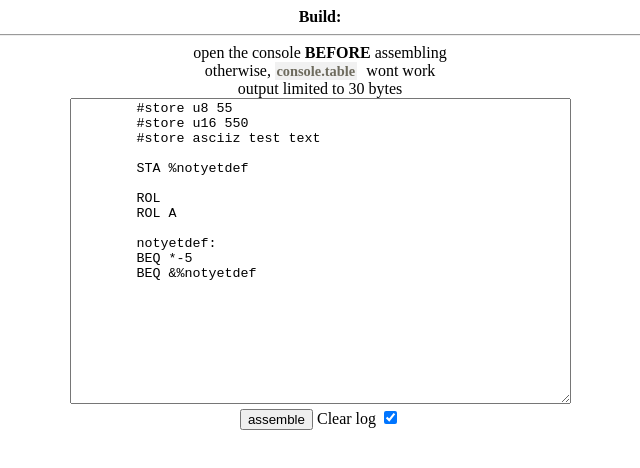
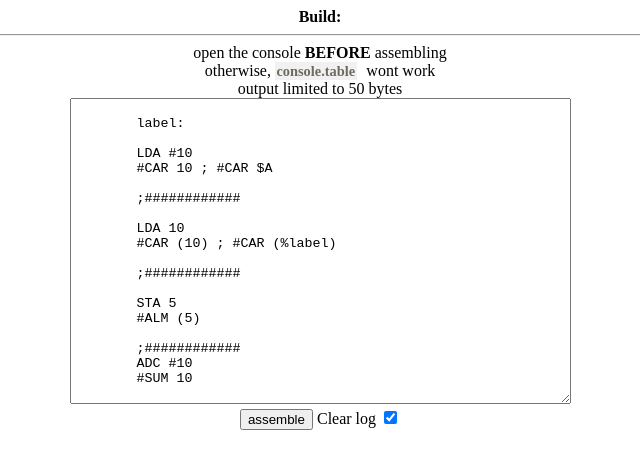
Before and after one commit to dhr-03/cr6502emu_demo, a plain HTML site: page index.html in a window 1280 px wide. Shown: the whole page, without its empty margins (320-960 px from the left). Drawn offline with Linux system fonts and the light colour scheme; no server answers.

Commit message:
check main repo

```diff
--- a/index.html
+++ b/index.html
@@ -112,21 +112,54 @@
         <br>
         otherwise, <code>console.table</code> wont work
         <br>
-        output limited to 30 bytes
+        output limited to 50 bytes
     </div>
     <textarea rows="20" cols="60" id="input">
-        #store u8 55
-        #store u16 550
-        #store asciiz test text
 
-        STA %notyetdef
+        label:
 
-        ROL
-        ROL A
+        LDA #10
+        #CAR 10 ; #CAR $A
 
-        notyetdef:
-        BEQ *-5
-        BEQ &%notyetdef
+        ;############
+
+        LDA 10
+        #CAR (10) ; #CAR (%label)
+
+        ;############
+
+        STA 5
+        #ALM (5)
+
+        ;############
+        ADC #10
+        #SUM 10
+
+        ADC 10
+        #SUM (10)
+
+        ;############
+
+        JMP %label
+        #IR (%label) ; #IR (0)
+
+        ;############
+
+        BEQ &0
+        #SI0 (0)
+
+        ;############
+
+        JSR %label
+        #SUB (%label)
+
+        ;############
+
+        RTS
+        #RET
+
+
+
 
 
     </textarea>
--- a/static/jsm/assembler/assembler.js
+++ b/static/jsm/assembler/assembler.js
@@ -1,5 +1,5 @@
 import { Logger } from './logger.js';
-import { reNormalAddressing, reIndexedAddressing } from './snippets/assembler-e79716fcbaa7f3b4/js_snippets/regex.js';
+import { reCommon, reNormalAddressing, reIndexedAddressing } from './snippets/assembler-e79716fcbaa7f3b4/js_snippets/regex.js';
 
 let wasm;
 
@@ -38,17 +38,10 @@ function getUint8Memory0() {
 function getStringFromWasm0(ptr, len) {
     return cachedTextDecoder.decode(getUint8Memory0().subarray(ptr, ptr + len));
 }
-
-let cachegetUint32Memory0 = null;
-function getUint32Memory0() {
-    if (cachegetUint32Memory0 === null || cachegetUint32Memory0.buffer !== wasm.memory.buffer) {
-        cachegetUint32Memory0 = new Uint32Array(wasm.memory.buffer);
-    }
-    return cachegetUint32Memory0;
-}
-
-function getArrayU32FromWasm0(ptr, len) {
-    return getUint32Memory0().subarray(ptr / 4, ptr / 4 + len);
+/**
+*/
+export function set_panic_hook() {
+    wasm.set_panic_hook();
 }
 
 let cachegetInt32Memory0 = null;
@@ -70,6 +63,18 @@ export function build_date() {
     } finally {
         wasm.__wbindgen_free(r0, r1);
     }
+}
+
+let cachegetUint32Memory0 = null;
+function getUint32Memory0() {
+    if (cachegetUint32Memory0 === null || cachegetUint32Memory0.buffer !== wasm.memory.buffer) {
+        cachegetUint32Memory0 = new Uint32Array(wasm.memory.buffer);
+    }
+    return cachegetUint32Memory0;
+}
+
+function getArrayU32FromWasm0(ptr, len) {
+    return getUint32Memory0().subarray(ptr / 4, ptr / 4 + len);
 }
 
 let WASM_VECTOR_LEN = 0;
@@ -125,11 +130,6 @@ function passStringToWasm0(arg, malloc, realloc) {
 
     WASM_VECTOR_LEN = offset;
     return ptr;
-}
-/**
-*/
-export function set_panic_hook() {
-    wasm.set_panic_hook();
 }
 
 function addHeapObject(obj) {
@@ -214,14 +214,20 @@ async function init(input) {
     }
     const imports = {};
     imports.wbg = {};
+    imports.wbg.__wbg_setCurrentLine_42f7eeb0c004c423 = function(arg0) {
+        Logger.setCurrentLine(arg0 >>> 0);
+    };
+    imports.wbg.__wbg_genericMessage_3905ac931a025bc3 = function(arg0, arg1, arg2, arg3) {
+        Logger.genericMessage(getStringFromWasm0(arg0, arg1), getStringFromWasm0(arg2, arg3));
+    };
+    imports.wbg.__wbg_reCommon_50083c0047924fb4 = function(arg0, arg1, arg2, arg3) {
+        reCommon(getStringFromWasm0(arg0, arg1), getArrayU32FromWasm0(arg2, arg3));
+    };
     imports.wbg.__wbg_reNormalAddressing_25df4a7c4b533b98 = function(arg0, arg1, arg2, arg3) {
         reNormalAddressing(getStringFromWasm0(arg0, arg1), getArrayU32FromWasm0(arg2, arg3));
     };
     imports.wbg.__wbg_reIndexedAddressing_d447c4e896ace7dc = function(arg0, arg1, arg2, arg3) {
         reIndexedAddressing(getStringFromWasm0(arg0, arg1), getArrayU32FromWasm0(arg2, arg3));
-    };
-    imports.wbg.__wbg_genericMessage_3905ac931a025bc3 = function(arg0, arg1, arg2, arg3) {
-        Logger.genericMessage(getStringFromWasm0(arg0, arg1), getStringFromWasm0(arg2, arg3));
     };
     imports.wbg.__wbg_genericExplainedCode_9e90aff4c43288af = function(arg0, arg1, arg2, arg3, arg4, arg5, arg6, arg7) {
         Logger.genericExplainedCode(getStringFromWasm0(arg0, arg1), getStringFromWasm0(arg2, arg3), getStringFromWasm0(arg4, arg5), getStringFromWasm0(arg6, arg7));
@@ -237,9 +243,6 @@ async function init(input) {
     };
     imports.wbg.__wbg_endMessage_d1a864c2be12c3a5 = function() {
         Logger.endMessage();
-    };
-    imports.wbg.__wbg_setCurrentLine_42f7eeb0c004c423 = function(arg0) {
-        Logger.setCurrentLine(arg0 >>> 0);
     };
     imports.wbg.__wbg_msgHandled_80ba449bb419716f = function() {
         var ret = Logger.msgHandled();
--- a/static/jsm/assembler/snippets/assembler-e79716fcbaa7f3b4/js_snippets/regex.js
+++ b/static/jsm/assembler/snippets/assembler-e79716fcbaa7f3b4/js_snippets/regex.js
@@ -25,6 +25,13 @@ function execRegex(which, input, bounds) {
     return bounds;
 }
 
+const RE_COMMON_ADDR = new RegExp(RE_COMMON);
+
+export function reCommon(line, container) {
+    return execRegex(RE_COMMON_ADDR, line, container);
+}
+
+
 const RE_NORMAL_ADDR = new RegExp(
     String.raw`^(#?)` +
     RE_COMMON +
```
Also changed, not shown: 1 other file.
